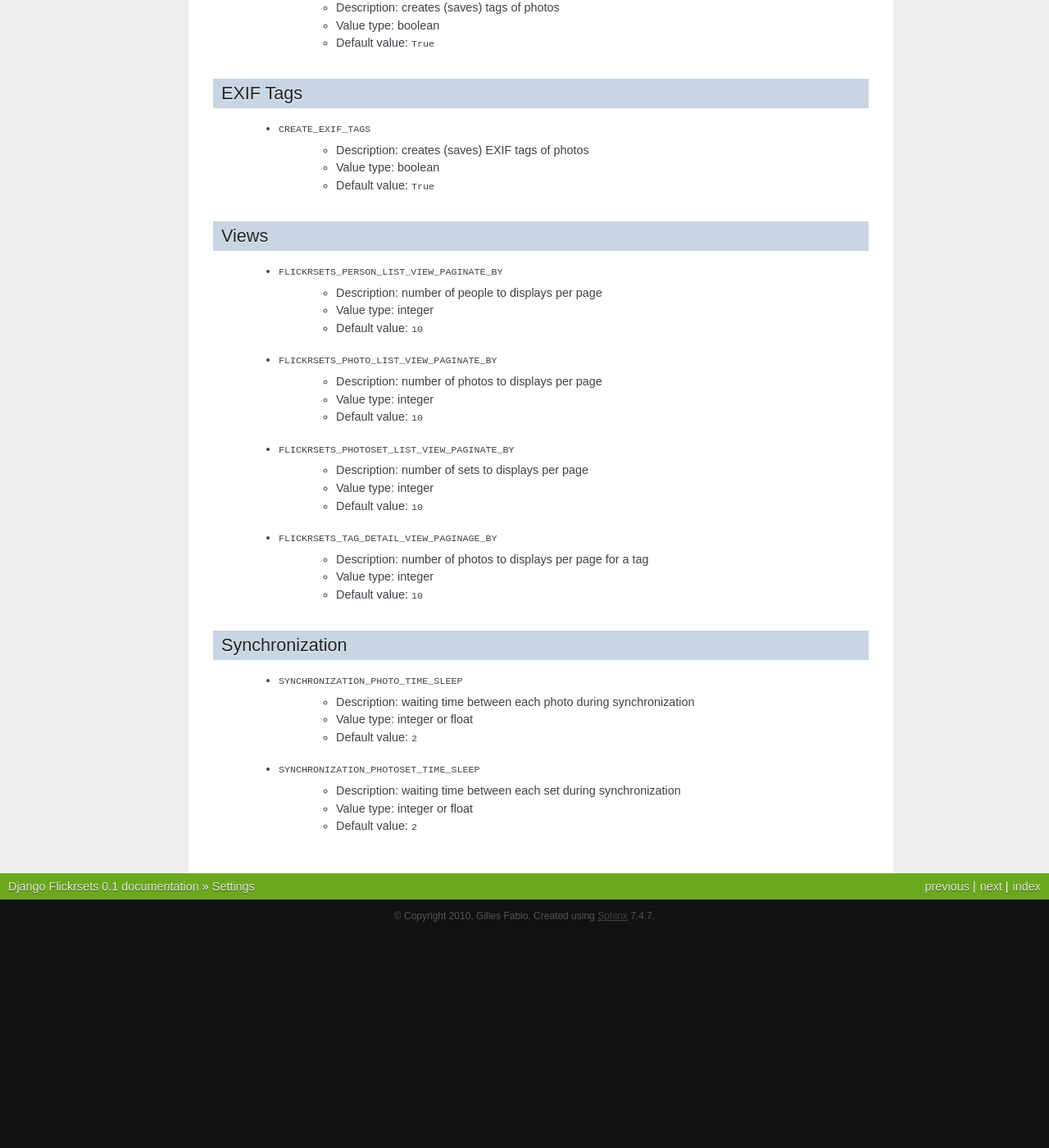
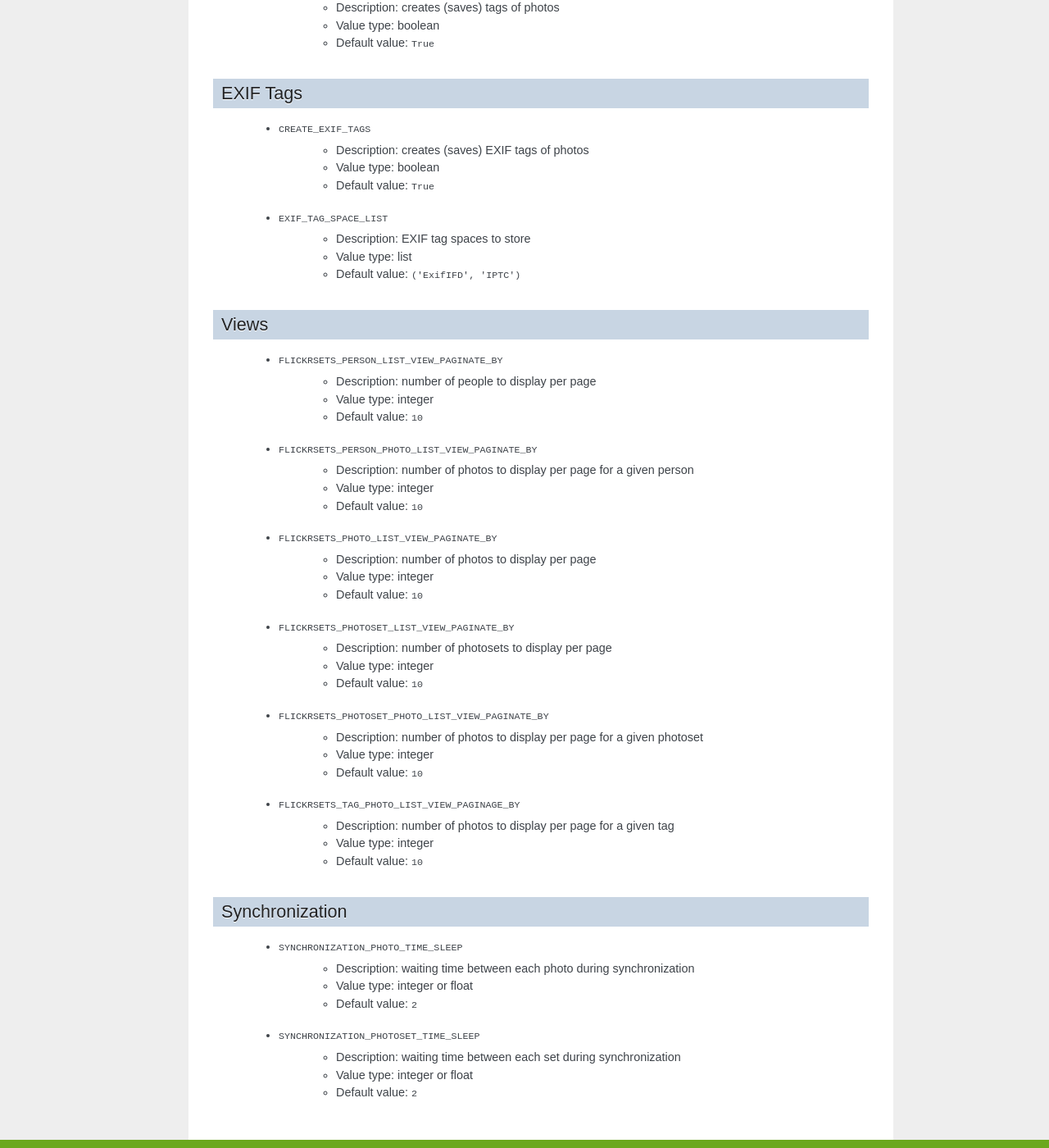
Before and after one commit to gillesfabio/django-flickrsets, a Sphinx documentation site: the page built from docs/settings.rst, in a window 1280 px wide and 1400 px high, scrolled down 523 px. Shown: the whole window at 82% size. Built offline with Sphinx 7.4.7, drawn with Linux system fonts in a browser that asks for light colours; before the commit the page ends 1660 px from its top, so only the background shows below that.

Commit message:
Updated docs.

```diff
--- a/docs/example.rst
+++ b/docs/example.rst
@@ -21,6 +21,7 @@ In ``settings_private.py`` file, add the two required settings::
 Then::
 
     python manage.py syncdb
+    python manage.py migrate
     python manage.py loaddata flickrsets/tests
     python manage.py runserver
 
--- a/docs/installation.rst
+++ b/docs/installation.rst
@@ -10,6 +10,7 @@ requirements:
 
     * `Python`_ >= 2.4 (not compatible 3.x)
     * `Django`_ >= 1.2
+    * `South`_
     * `httplib2`_
     * `python-dateutil`_
     * `mock`_
@@ -54,6 +55,7 @@ Or use `Pip`_ with `virtualenv`_ and `virtualenvwrapper`_::
 .. _Django Flickrsets: http://github.com/gillesfabio/django-flickrsets
 .. _Python: http://python.org/
 .. _Django: http://www.djangoproject.com/
+.. _South: http://south.aeracode.org/
 .. _httplib2: http://code.google.com/p/httplib2/
 .. _python-dateutil: http://labix.org/python-dateutil/
 .. _mock: http://www.voidspace.org.uk/python/mock/
--- a/docs/settings.rst
+++ b/docs/settings.rst
@@ -34,26 +34,41 @@ EXIF Tags
         - Value type: boolean
         - Default value: ``True``
 
+    * ``EXIF_TAG_SPACE_LIST``
+        - Description: EXIF tag spaces to store
+        - Value type: list
+        - Default value: ``('ExifIFD', 'IPTC')``
+
 Views
 =====
 
     * ``FLICKRSETS_PERSON_LIST_VIEW_PAGINATE_BY``
-        - Description: number of people to displays per page
+        - Description: number of people to display per page
+        - Value type: integer
+        - Default value: ``10``
+
+    * ``FLICKRSETS_PERSON_PHOTO_LIST_VIEW_PAGINATE_BY``
+        - Description: number of photos to display per page for a given person
         - Value type: integer
         - Default value: ``10``
 
     * ``FLICKRSETS_PHOTO_LIST_VIEW_PAGINATE_BY``
-        - Description: number of photos to displays per page
+        - Description: number of photos to display per page
         - Value type: integer
         - Default value: ``10``
 
     * ``FLICKRSETS_PHOTOSET_LIST_VIEW_PAGINATE_BY``
-        - Description: number of sets to displays per page
+        - Description: number of photosets to display per page
         - Value type: integer
         - Default value: ``10``
 
-    * ``FLICKRSETS_TAG_DETAIL_VIEW_PAGINAGE_BY``
-        - Description: number of photos to displays per page for a tag
+    * ``FLICKRSETS_PHOTOSET_PHOTO_LIST_VIEW_PAGINATE_BY``
+        - Description: number of photos to display per page for a given photoset
+        - Value type: integer
+        - Default value: ``10``
+
+    * ``FLICKRSETS_TAG_PHOTO_LIST_VIEW_PAGINAGE_BY``
+        - Description: number of photos to display per page for a given tag
         - Value type: integer
         - Default value: ``10``
 
```
